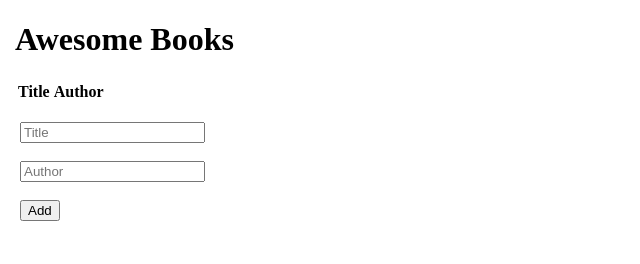
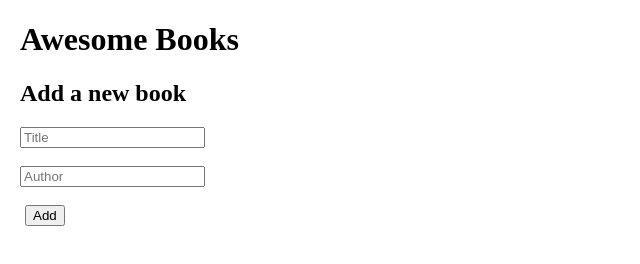
Before and after one commit to kennyegun24/AwesomeBooks, a plain HTML site: page index.html in a window 1280 px wide. Shown: the whole page, without its empty margins (0-640 px from the left). Drawn offline with Linux system fonts and the light colour scheme.

```diff
--- a/index.html
+++ b/index.html
@@ -4,25 +4,24 @@
     <meta charset="UTF-8">
     <meta http-equiv="X-UA-Compatible" content="IE=edge">
     <meta name="viewport" content="width=device-width, initial-scale=1.0">
+    <title>Awesome-Books</title>
     <link rel="stylesheet" href="style.css">
-    <title>Awesome Books</title>
 </head>
 <body>
-    <h1>Awesome Books</h1>
-    <table>
-        <tr>
-            <th>Title</th>
-            <th>Author</th>
-            <th></th>
-        </tr>
-        <tbody id="library">
-        </tbody>
-    </table>
-    <br>
-    <form id="book-form" action="#">
-        <input id="title" type="text" placeholder="Title"> <br><br>
-        <input id="author" type="text" placeholder="Author"><br><br>
-        <input id="add" type="submit" value="Add">
+    <div><h1 class="awesomeBooks">Awesome Books</h1></div>
+    <div class="books">
+    </div>
+    <form class="bookForm">
+        <h2>Add a new book</h2>
+        <input type="text" name="title" class="title" id="title" placeholder="Title">
+        <br>
+        <br>
+        <input type="text" id="author" name="author" class="author" placeholder="Author">
+        <br>
+        <br>
+        <div class="btn">
+        <button type="submit" class="add"> Add</button>
+        </div>
     </form>
     <script src="script.js"></script>
 </body>
```
